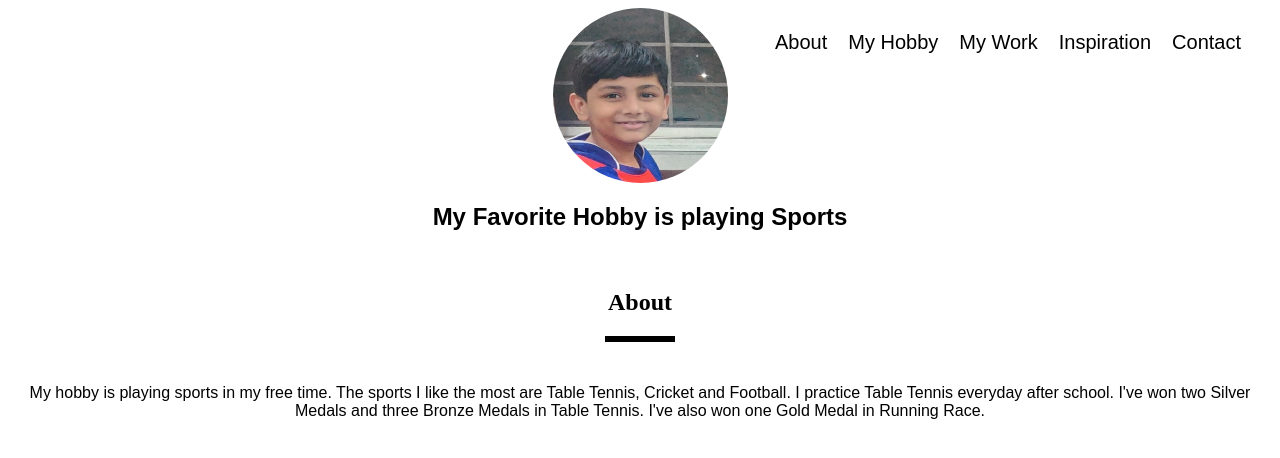
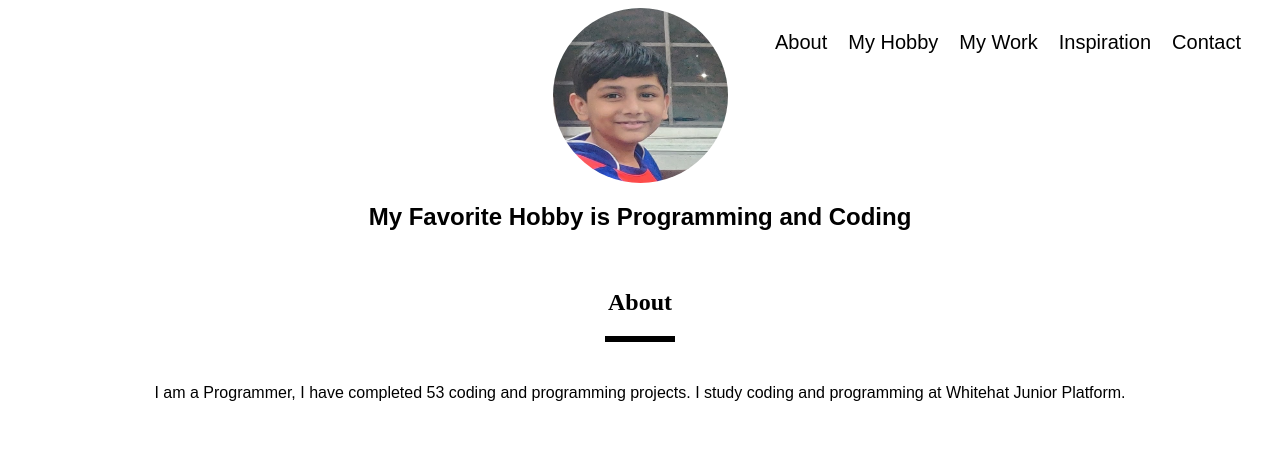
Before and after one commit to Naishadh123/My-Favorite-2, a plain HTML site: page index.html in a window 1280 px wide. Drawn offline with Linux system fonts and the light colour scheme.

Commit message:
Add files via upload

```diff
--- a/index.html
+++ b/index.html
@@ -13,14 +13,14 @@
 </ul>
 <section id="About">
 <img src="image.png">
-<h1>My Favorite Hobby is playing Sports</h1>
+<h1>My Favorite Hobby is Programming and Coding</h1>
 </section>
 <br>
 <h2>About</h2>
 <div class="line"></div>
 <br>
 <section id="Hobby">
-<p>My hobby is playing sports in my free time. The sports I like the most are Table Tennis, Cricket and Football. I practice Table Tennis everyday after school. I've won two Silver Medals and three Bronze Medals in Table Tennis. I've also won one Gold Medal in Running Race.</p>
+<p>I am a Programmer, I have completed 53 coding and programming projects. I study coding and programming at Whitehat Junior Platform.</p>
 </section>
 </body>
 </html>
```
